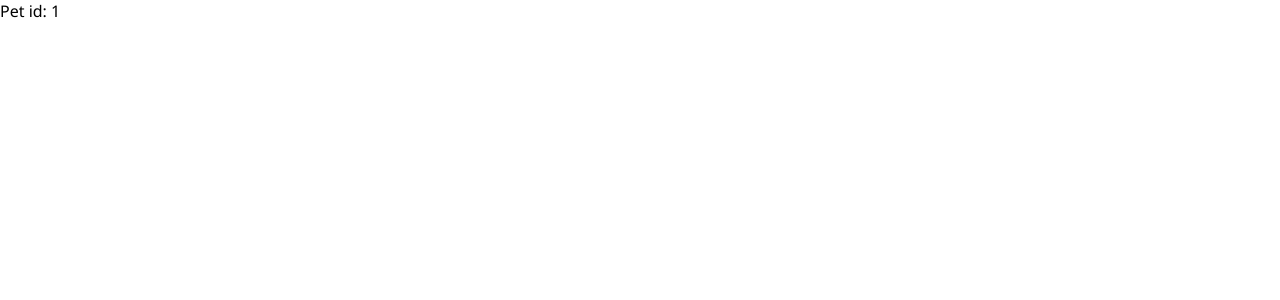
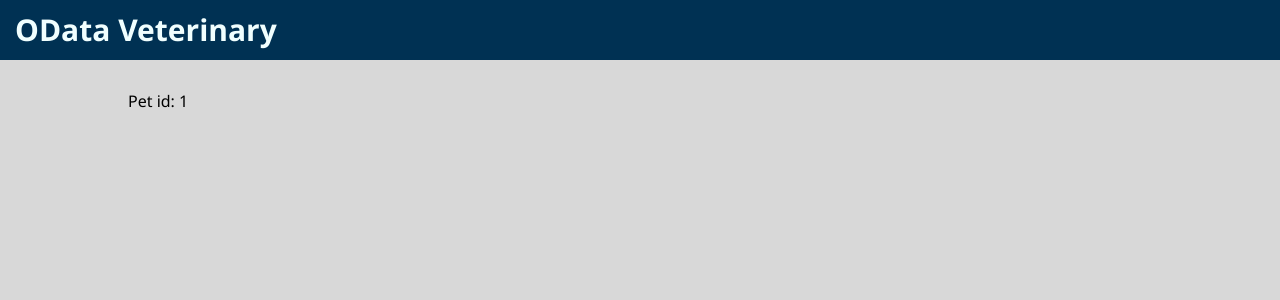
Before and after one commit to AndresSanRo/ODataVeterinary, a React (Create React App) app in the folder src/frontend/: page /pet/1 in a window 1280 px wide. Shown: the top 300 px of the page. Built offline with nearby package versions, Linux system fonts and the light colour scheme.

Commit message:
feat(front): add layout

```diff
--- a/src/frontend/src/App.tsx
+++ b/src/frontend/src/App.tsx
@@ -1,16 +1,19 @@
 import React from 'react';
 import { BrowserRouter as Router, Switch, Route } from 'react-router-dom';
+import { Layout } from './components';
 import Home from './pages/home/home';
 import PetDetail from './pages/petDetail/petDetail';
 
 const App: React.FC = () => {
 	return (
+		<Layout>
 			<Router>
 				<Switch>
 					<Route exact path="/pet/:petId" children={<PetDetail />} />
 					<Route path="/" children={<Home />} />
 				</Switch>
 			</Router>
+		</Layout>
 	);
 };
 
--- /dev/null
+++ b/src/frontend/src/components/index.ts
@@ -0,0 +1 @@
+export * from './layout'
--- /dev/null
+++ b/src/frontend/src/components/layout/index.ts
@@ -0,0 +1 @@
+export * from './layout';
--- /dev/null
+++ b/src/frontend/src/components/layout/layout.scss
@@ -0,0 +1,15 @@
+.navbar {
+	width: 100%;
+	height: 60px;
+	background-color: #003153;
+	span {
+		color: azure;
+		line-height: 60px;
+		margin-left: 15px;
+		font-weight: bold;
+		font-size: 30px;
+	}
+}
+.content {
+	padding: 30px 10% 20px 10%;
+}
--- /dev/null
+++ b/src/frontend/src/components/layout/layout.tsx
@@ -0,0 +1,13 @@
+import React from 'react';
+import './layout.scss';
+
+export const Layout: React.FC = (props: any) => {
+	return (
+		<div id={'layout'}>
+			<div className={'navbar'}>
+				<span>OData Veterinary</span>
+			</div>
+			<div className={'content'}>{props.children}</div>
+		</div>
+	);
+};
--- a/src/frontend/src/index.scss
+++ b/src/frontend/src/index.scss
@@ -3,4 +3,5 @@ body {
 	font-family: 'Segoe UI', sans-serif;
 	-webkit-font-smoothing: antialiased;
 	-moz-osx-font-smoothing: grayscale;
+	background-color: #d8d8d8;
 }
--- a/src/frontend/src/pages/home/home.tsx
+++ b/src/frontend/src/pages/home/home.tsx
@@ -6,7 +6,7 @@ const Home: React.FC = () => {
 	const [pets, setPets] = useState<Pet[]>([]);
 	const getPets = async () => {
 		const pets: ODataResponse<Pet> = await petApi.getPets('$count=true');
-		if (pets.items.length > 0) {
+		if (pets && pets.items.length > 0) {
 			setPets(pets.items);
 		}
 	};
```
Lines whose indentation alone changed are shown as unchanged.
